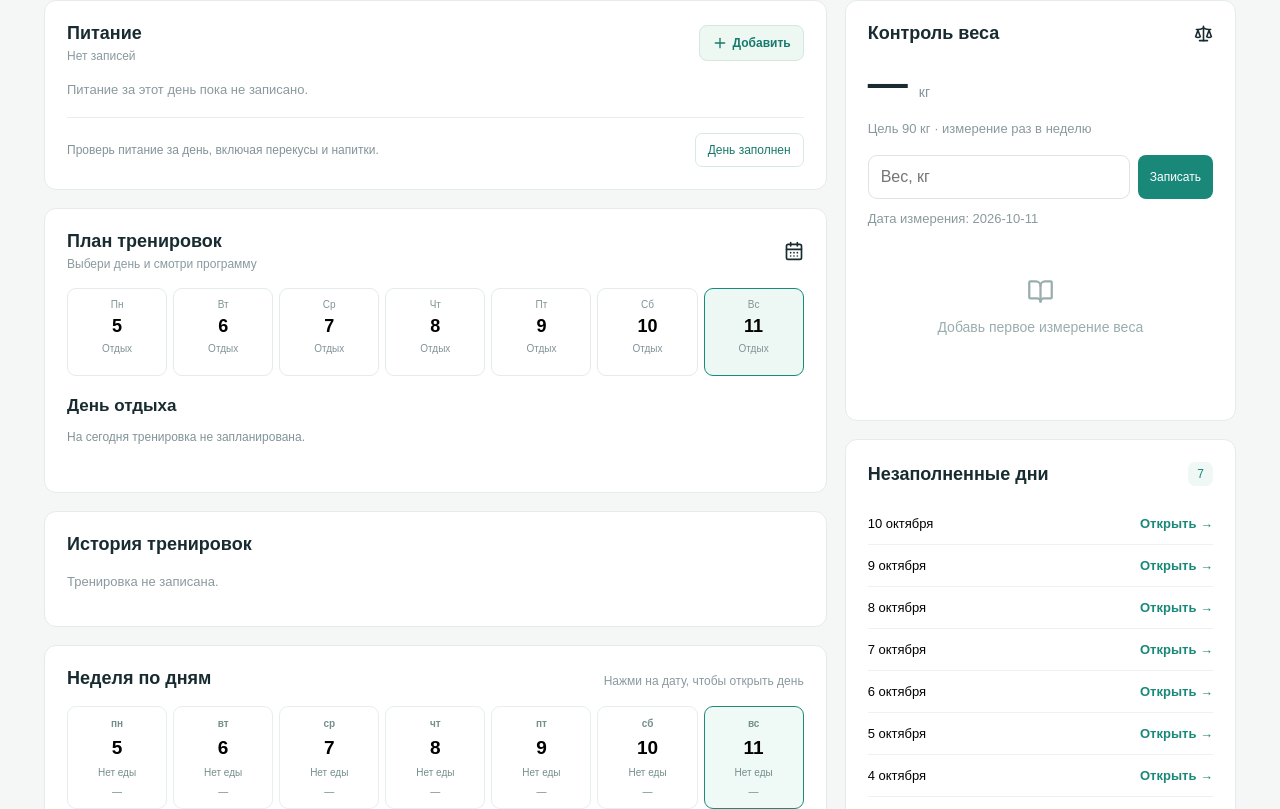
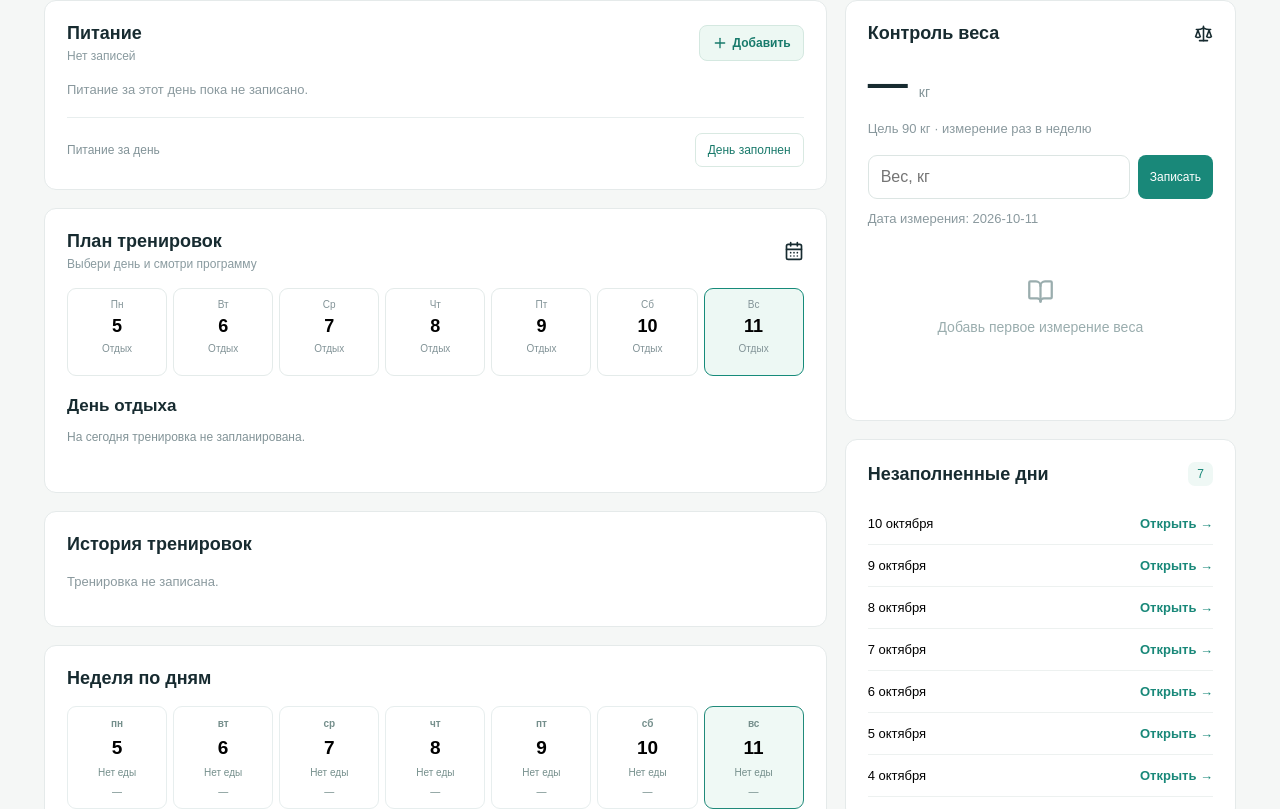
Before and after one commit to Karasuoshi/foodsport, a Next.js app: page /foodsport/ in a window 1280 px wide. Shown: the part 311-1120 px from the top of the page. Built offline with nearby package versions, Linux system fonts and the light colour scheme.

Commit message:
Remove conversational guidance and implementation disclaimers from journal

```diff
--- a/app/page.tsx
+++ b/app/page.tsx
@@ -42,19 +42,19 @@ export default function Home(){
  <div className="journalheading"><div><h1>Дневник</h1><p>Питание, активность и вес</p></div><div className="datebar"><button aria-label="Предыдущий день" onClick={()=>changeDate(-1)}><ChevronLeft size={18}/></button><input aria-label="Дата" type="date" value={date} onChange={e=>setDate(e.target.value)}/><button aria-label="Следующий день" onClick={()=>changeDate(1)}><ChevronRight size={18}/></button></div></div>
  <div className="journalmetrics"><div><small>Калории</small><strong>{daily.length?round(sum.kcal).toLocaleString("ru-RU"):"—"} <span>ккал</span></strong></div><div><small>Белок</small><strong>{daily.length?round(sum.protein):"—"} <span>г</span></strong></div><div><small>Жиры</small><strong>{daily.length?round(sum.fat):"—"} <span>г</span></strong></div><div><small>Углеводы</small><strong>{daily.length?round(sum.carbs):"—"} <span>г</span></strong></div></div>
  <div className="journalgrid"><div className="journalprimary">
- <section className="journalpanel"><div className="journalpanelhead"><div><h2>Питание</h2><small>{reviewed?.status==="complete"?"День подтверждён":daily.length?"Записи есть · день не подтверждён":"Нет записей"}</small></div><button className="journaladd" onClick={()=>{setEditId(null);setFoodForm(empty);setShowFood(true)}}><Plus size={16}/> Добавить</button></div>
+ <section className="journalpanel"><div className="journalpanelhead"><div><h2>Питание</h2><small>{reviewed?.status==="complete"?"День заполнен":daily.length?"Записи за день":"Нет записей"}</small></div><button className="journaladd" onClick={()=>{setEditId(null);setFoodForm(empty);setShowFood(true)}}><Plus size={16}/> Добавить</button></div>
  {daily.length?<div className="mealstable"><div className="mealstablehead"><span>Продукт</span><span>Ккал</span><span>Белок</span><span></span></div>{daily.map(e=><div className="mealrow" key={e.id}><div><strong>{e.name}</strong><small>{e.grams} г · Ж {round(macros(e).fat)} · У {round(macros(e).carbs)}</small></div><b>{round(macros(e).kcal)}</b><b>{round(macros(e).protein)} г</b><div className="mealbuttons"><button aria-label="Изменить" onClick={()=>editFood(e)}><Pencil size={15}/></button><button aria-label="Удалить" onClick={()=>setEntries(p=>p.filter(x=>x.id!==e.id))}><Trash2 size={15}/></button></div></div>)}<div className="mealtotal"><strong>Итого</strong><b>{round(sum.kcal)}</b><b>{round(sum.protein)} г</b><span/></div></div>:<p className="journalempty">Питание за этот день пока не записано.</p>}
- <div className="journalcheck"><span>{reviewed?.status==="complete"?"✓ Дневник за день проверен":"Проверь питание за день, включая перекусы и напитки."}</span><button onClick={()=>reviewDay(date,reviewed?.status==="complete"?"no-data":"complete")}>{reviewed?.status==="complete"?"Открыть снова":"День заполнен"}</button></div></section>
+ <div className="journalcheck"><span>{reviewed?.status==="complete"?"✓ Дневник за день проверен":"Питание за день"}</span><button onClick={()=>reviewDay(date,reviewed?.status==="complete"?"no-data":"complete")}>{reviewed?.status==="complete"?"Открыть снова":"День заполнен"}</button></div></section>
  <WorkoutPlanner date={date} onDateChange={setDate}/>
  <section className="journalpanel"><div className="journalpanelhead"><h2>История тренировок</h2></div>
  {trainings.filter(t=>t.date===date).length?trainings.filter(t=>t.date===date).map(t=><div className="journalactivity" key={t.id}><Dumbbell size={19}/><div><strong>{t.type}</strong><small>{t.minutes} мин{t.notes?" · "+t.notes:""}</small></div><button aria-label="Удалить тренировку" onClick={()=>setTrainings(p=>p.filter(x=>x.id!==t.id))}><Trash2 size={16}/></button></div>):<p className="journalempty">Тренировка не записана.</p>}
 </section>
- <section className="journalpanel"><div className="journalpanelhead"><h2>Неделя по дням</h2><small>Нажми на дату, чтобы открыть день</small></div><div className="journalweek">{Array.from({length:7},(_,i)=>dayShift(date,-((new Date(date+"T12:00:00").getDay()+6)%7)+i)).map(d=>{const es=entries.filter(e=>e.date===d);const ts=trainings.filter(t=>t.date===d);const w=weights.find(x=>x.date===d);const confirmed=dayReviews.some(x=>x.date===d&&x.status==="complete");return <button key={d} className={d===date?"journalday selected":"journalday"} onClick={()=>setDate(d)}><strong>{new Date(d+"T12:00:00").toLocaleDateString("ru-RU",{weekday:"short"})}</strong><span>{new Date(d+"T12:00:00").getDate()}</span><small>{confirmed?"✓":es.length?round(total(es).kcal)+" ккал":"Нет еды"}</small><small>{ts.length?"🏋 "+ts.length:"—"}</small>{w&&<small>{w.value} кг</small>}</button>})}</div></section>
+ <section className="journalpanel"><div className="journalpanelhead"><h2>Неделя по дням</h2></div><div className="journalweek">{Array.from({length:7},(_,i)=>dayShift(date,-((new Date(date+"T12:00:00").getDay()+6)%7)+i)).map(d=>{const es=entries.filter(e=>e.date===d);const ts=trainings.filter(t=>t.date===d);const w=weights.find(x=>x.date===d);const confirmed=dayReviews.some(x=>x.date===d&&x.status==="complete");return <button key={d} className={d===date?"journalday selected":"journalday"} onClick={()=>setDate(d)}><strong>{new Date(d+"T12:00:00").toLocaleDateString("ru-RU",{weekday:"short"})}</strong><span>{new Date(d+"T12:00:00").getDate()}</span><small>{confirmed?"✓":es.length?round(total(es).kcal)+" ккал":"Нет еды"}</small><small>{ts.length?"🏋 "+ts.length:"—"}</small>{w&&<small>{w.value} кг</small>}</button>})}</div></section>
  </div><aside className="journalside">
  <section className="journalpanel"><div className="journalpanelhead"><h2>Контроль веса</h2><Scale size={19}/></div><div className="journalweight">{latest?latest.toFixed(1):"—"} <span>кг</span></div><p className="journalsub">Цель 90 кг · измерение раз в неделю</p>{sortedWeights.length>1&&<p className="journaldelta">К прошлому измерению: {(sortedWeights.at(-1)!.value-sortedWeights.at(-2)!.value)>0?"+":""}{(sortedWeights.at(-1)!.value-sortedWeights.at(-2)!.value).toFixed(1)} кг</p>}<div className="journalweightform"><input aria-label="Вес в килограммах" type="number" min="20" max="400" step="0.1" placeholder="Вес, кг" value={weightInput} onChange={e=>setWeightInput(e.target.value)}/><button onClick={addWeight}>Записать</button></div><small className="journalsub">Дата измерения: {date}</small><WeightGraph weights={sortedWeights}/></section>
- <section className="journalpanel"><div className="journalpanelhead"><h2>Незаполненные дни</h2><span className="journalcount">{daysToReview.length}</span></div>{daysToReview.length?daysToReview.map(d=><button className="journalmissing" key={d} onClick={()=>setDate(d)}><span>{new Date(d+"T12:00:00").toLocaleDateString("ru-RU",{day:"numeric",month:"long"})}</span><strong>Открыть →</strong></button>):<p className="journalempty">За последние две недели пропусков нет.</p>}<p className="journalsub">Прошедшие дни можно заполнить позже. Пустой день не считается нулевым питанием.</p></section>
+ <section className="journalpanel"><div className="journalpanelhead"><h2>Незаполненные дни</h2><span className="journalcount">{daysToReview.length}</span></div>{daysToReview.length?daysToReview.map(d=><button className="journalmissing" key={d} onClick={()=>setDate(d)}><span>{new Date(d+"T12:00:00").toLocaleDateString("ru-RU",{day:"numeric",month:"long"})}</span><strong>Открыть →</strong></button>):<p className="journalempty">За последние две недели пропусков нет.</p>}</section>
  </aside></div>
- <footer className="journalfooter">Записи пока сохраняются только в этом браузере. Синхронизация с чатом ещё не подключена.</footer>
+
  </main>{showFood&&<div className="overlay" onMouseDown={e=>{if(e.target===e.currentTarget)setShowFood(false)}}><div className="modal"><div className="sectionhead"><h3>{editId?"Изменить продукт":"Добавить продукт"}</h3><button aria-label="Закрыть" onClick={()=>setShowFood(false)}><X size={21}/></button></div><label>Название<input autoFocus placeholder="Например, куриная грудка" value={foodForm.name} onChange={e=>setFoodForm(p=>({...p,name:e.target.value}))}/></label><label>Порция, грамм<input type="number" min="1" value={foodForm.grams} onChange={e=>setFoodForm(p=>({...p,grams:e.target.value}))}/></label><p className="muted">Показатели на 100 г продукта</p><div className="formgrid">{([["kcal100","Ккал"],["protein100","Белки, г"],["fat100","Жиры, г"],["carbs100","Углеводы, г"]] as const).map(([key,label])=><label key={key}>{label}<input type="number" min="0" step="0.1" value={foodForm[key]} onChange={e=>setFoodForm(p=>({...p,[key]:e.target.value}))}/></label>)}</div><div className="preview">В порции: <strong>{round(n(foodForm.kcal100)*n(foodForm.grams)/100)} ккал</strong></div><button className="primary wide" onClick={saveFood}><Check size={18}/> Сохранить</button></div></div>}</div>
 }
 function Stat({title,value,unit,percent}:{title:string;value:string;unit:string;percent?:number}){return <div className="stat"><div className="muted">{title}</div><div className="statvalue">{value}</div><small>{unit}</small>{percent!==undefined&&<div className="track"><div style={{width:percent+"%"}}/></div>}</div>}
```
